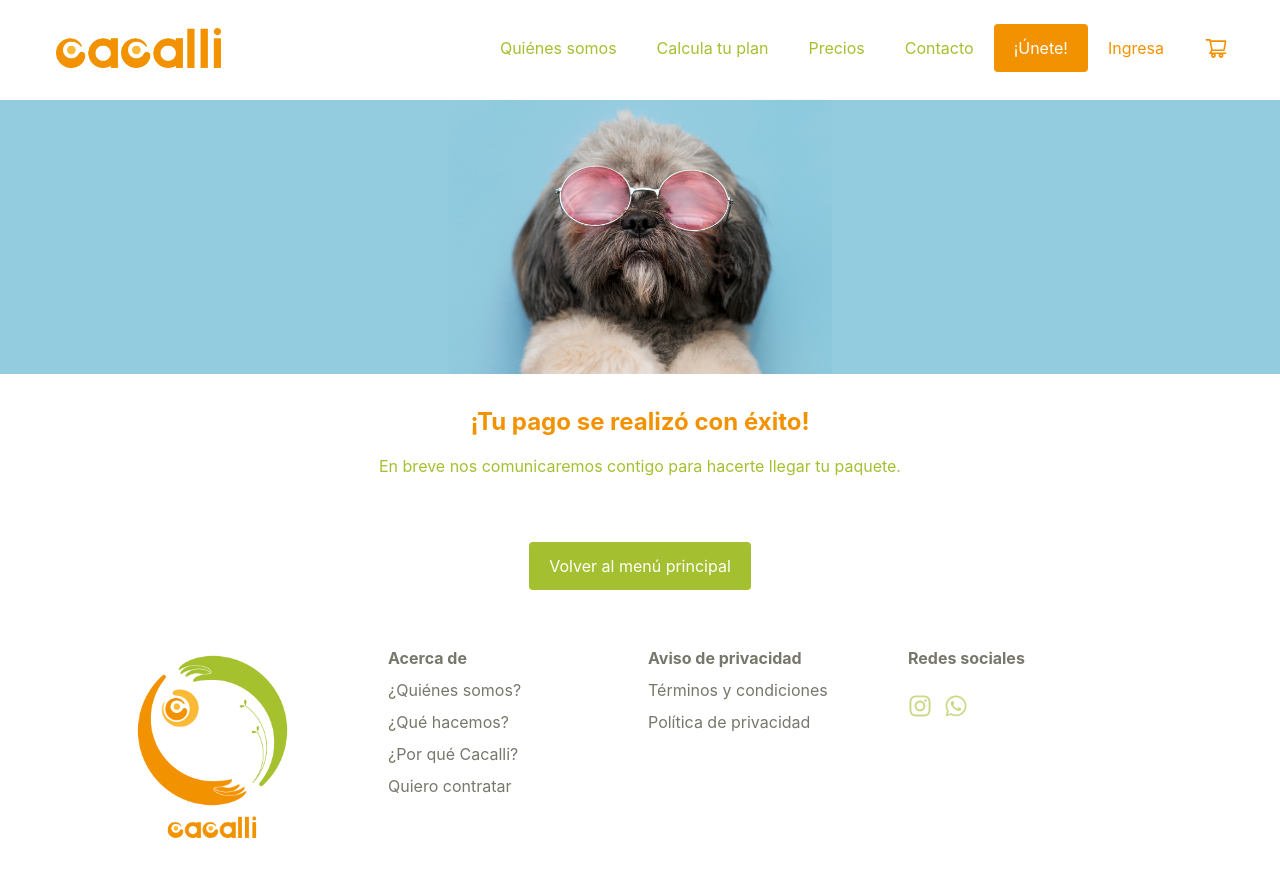
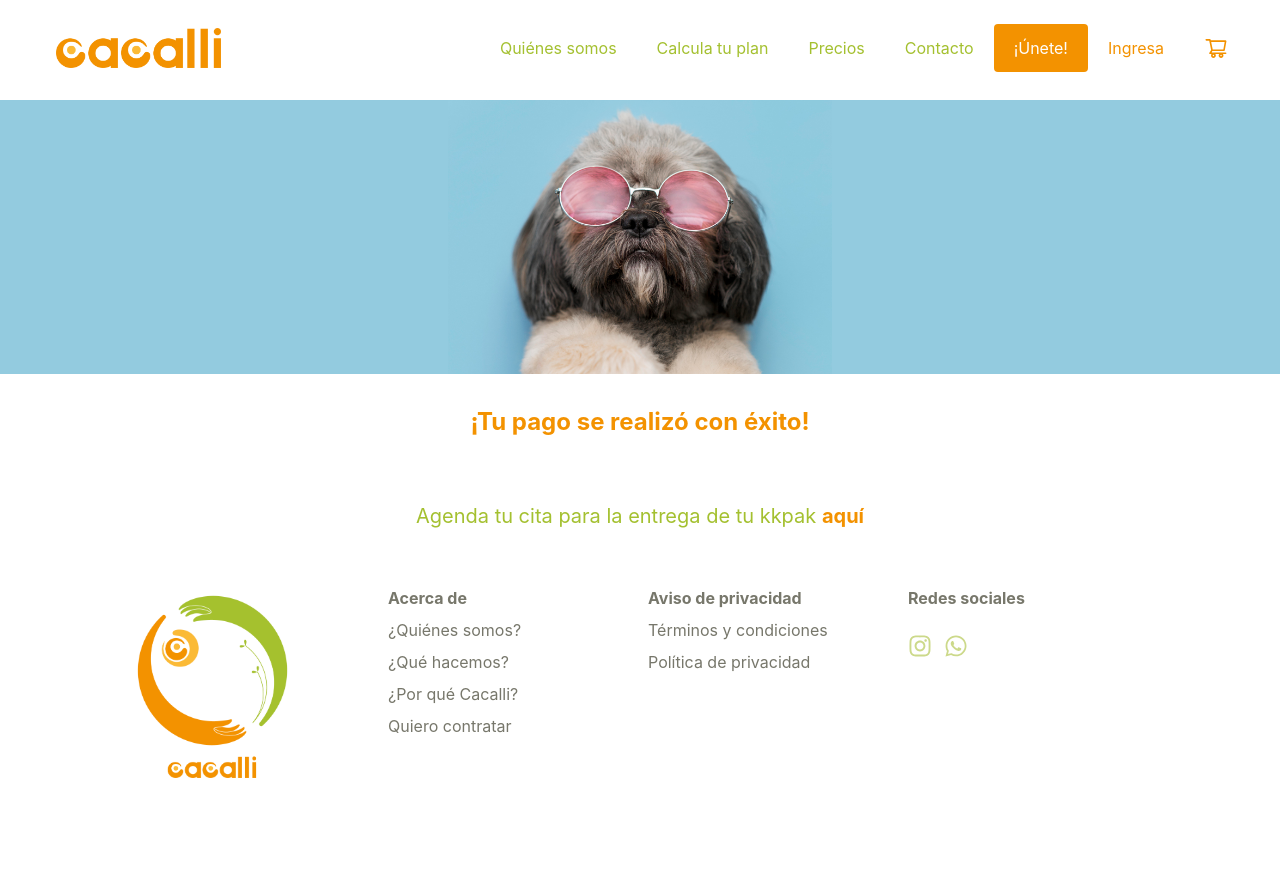
Before and after one commit to Cacalli/cacalli-frontend, a React (Create React App) app: page /pago-exitoso in a window 1280 px wide. Shown: the top 876 px of the page. Built offline with nearby package versions, Linux system fonts and the light colour scheme.

Commit message:
adding route to calendly

```diff
--- a/src/pages/SucessPayment.js
+++ b/src/pages/SucessPayment.js
@@ -14,17 +14,17 @@ export default function SuccessPayment() {
         <p className="font-bold text-orange-one text-2xl">
           ¡Tu pago se realizó con éxito!
         </p>
-        <p className="text-green-one">
-          En breve nos comunicaremos contigo para hacerte llegar tu paquete.
-        </p>
+
       </div>
 
-      <div className="flex place-content-center mt-16">
-        <Link to="/dashboard">
-        <Button variant="primary" inverse>
-          Volver al menú principal
-        </Button>
-        </Link>
+      <div className="flex place-content-center align-middle justify-center mt-16 text-xl">
+      <p className="text-green-one">Agenda tu cita para la entrega de tu kkpak <Link className="text-orange-one font-bold" to="/agenda-entrega">
+         aquí
+        </Link> </p>
+
+
+
+
       </div>
     </div>
   )
```
